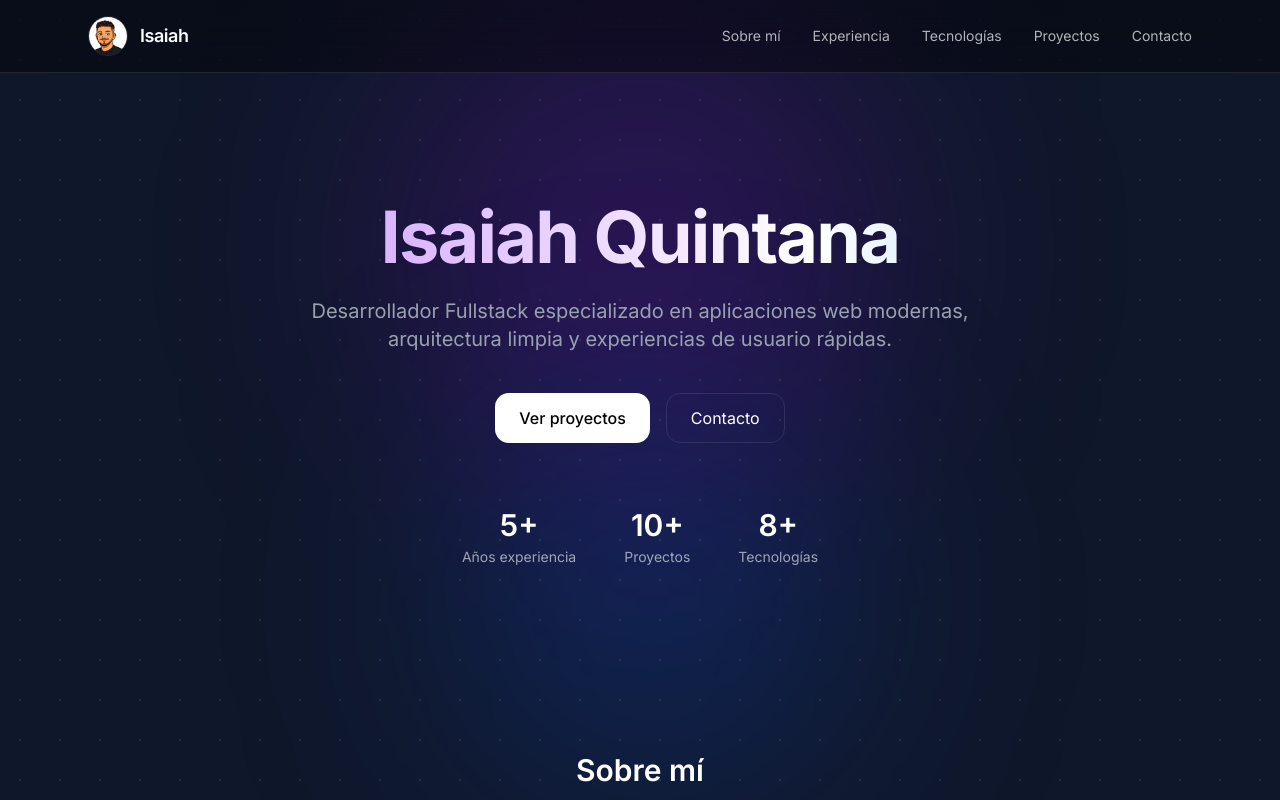
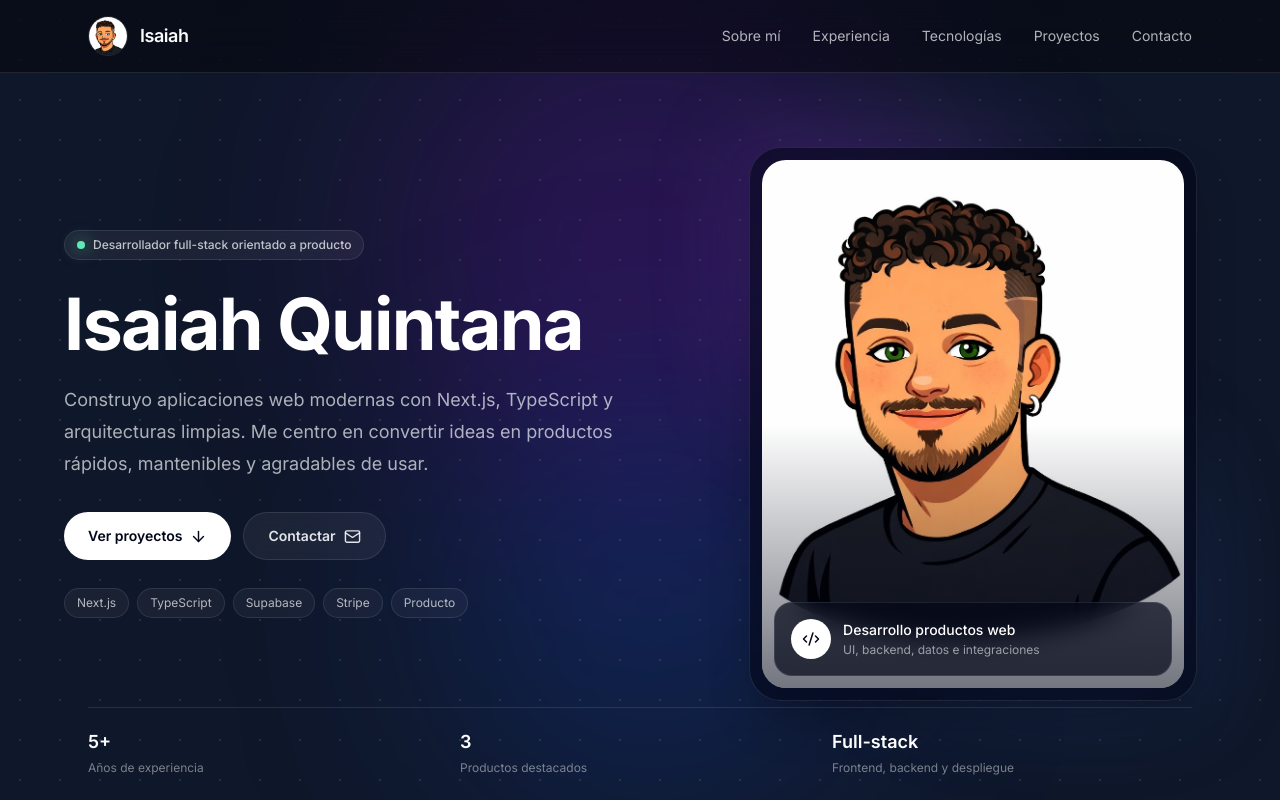
Before and after one commit to isaiahquintanadev/portfolio, a Next.js app: page / in a window 1280 px wide. Shown: the top 800 px of the page. Built offline with nearby package versions, Linux system fonts and the light colour scheme.

Commit message:
Mejoras hero

```diff
--- a/src/components/sections/Hero.tsx
+++ b/src/components/sections/Hero.tsx
@@ -1,57 +1,152 @@
 "use client";
 
+import Image from "next/image";
 import { motion } from "framer-motion";
+import { ArrowDown, Code2, Mail } from "lucide-react";
+
+const highlights = [
+  "Next.js",
+  "TypeScript",
+  "Supabase",
+  "Stripe",
+  "Producto",
+];
+
+const stats = [
+  { value: "5+", label: "Años de experiencia" },
+  { value: "3", label: "Productos destacados" },
+  { value: "Full-stack", label: "Frontend, backend y despliegue" },
+];
 
 export default function Hero() {
   return (
-    <section className="min-h-[80vh] flex items-center justify-center pt-32">
-      <div className="text-center max-w-3xl px-6">
+    <section className="relative flex min-h-[100svh] items-center overflow-hidden px-6 pb-16 pt-32 sm:pb-20">
+      <div className="mx-auto grid w-full max-w-6xl items-center gap-12 lg:grid-cols-[1.12fr_0.88fr]">
+        <div className="text-center lg:text-left">
+          <motion.div
+            initial={{ opacity: 0, y: 18 }}
+            animate={{ opacity: 1, y: 0 }}
+            transition={{ duration: 0.55, ease: "easeOut" }}
+            className="mx-auto inline-flex items-center gap-2 rounded-full border border-white/10 bg-white/[0.06] px-3 py-1.5 text-xs font-medium text-foreground/75 backdrop-blur lg:mx-0"
+          >
+            <span className="h-2 w-2 rounded-full bg-emerald-300 shadow-[0_0_18px_rgba(110,231,183,0.9)]" />
+            Desarrollador full-stack orientado a producto
+          </motion.div>
+
           <motion.h1
-          initial={{ opacity: 0, y: 30 }}
+            initial={{ opacity: 0, y: 26 }}
             animate={{ opacity: 1, y: 0 }}
-          transition={{ duration: 0.8, ease: "easeOut" }}
-          className="text-5xl md:text-7xl font-bold tracking-tight bg-gradient-to-r from-purple-400 via-white to-blue-400 bg-clip-text text-transparent animate-gradient"
+            transition={{ delay: 0.08, duration: 0.7, ease: "easeOut" }}
+            className="mt-7 text-5xl font-bold tracking-tight text-white sm:text-6xl lg:text-7xl"
           >
             Isaiah Quintana
           </motion.h1>
 
           <motion.p
-          initial={{ opacity: 0, y: 30 }}
+            initial={{ opacity: 0, y: 24 }}
             animate={{ opacity: 1, y: 0 }}
-          transition={{ delay: 0.2, duration: 0 }}
-          className="mt-6 text-xl text-gray-400"
+            transition={{ delay: 0.18, duration: 0.65, ease: "easeOut" }}
+            className="mx-auto mt-6 max-w-2xl text-base leading-8 text-foreground/68 sm:text-lg lg:mx-0"
           >
-          Desarrollador Fullstack especializado en aplicaciones web modernas,
-          arquitectura limpia y experiencias de usuario rápidas.
+            Construyo aplicaciones web modernas con Next.js, TypeScript y
+            arquitecturas limpias. Me centro en convertir ideas en productos
+            rápidos, mantenibles y agradables de usar.
           </motion.p>
 
           <motion.div
-          initial={{ opacity: 0, y: 30 }}
+            initial={{ opacity: 0, y: 22 }}
             animate={{ opacity: 1, y: 0 }}
-          transition={{ delay: 0.3, duration: 0.6 }}
-          className="mt-10 flex justify-center gap-4"
+            transition={{ delay: 0.28, duration: 0.6, ease: "easeOut" }}
+            className="mt-8 flex flex-col justify-center gap-3 sm:flex-row lg:justify-start"
           >
-          <button className="px-6 py-3 rounded-xl bg-white text-black font-medium hover:opacity-90 transition hover:scale-105 hover:shadow -xl duration-300">
+            <a
+              href="#projects"
+              className="inline-flex min-h-12 items-center justify-center gap-2 rounded-full bg-white px-6 py-3 text-sm font-semibold text-slate-950 transition hover:bg-white/90 focus:outline-none focus:ring-2 focus:ring-white/40"
+            >
               Ver proyectos
-          </button>
-          <button className="px-6 py-3 rounded-xl border border-white/10 hover:bg-white/5 transition hover:scale-105 hover:shadow -xl duration-300">
-            Contacto
-          </button>
+              <ArrowDown size={17} />
+            </a>
+            <a
+              href="#contact"
+              className="inline-flex min-h-12 items-center justify-center gap-2 rounded-full border border-white/10 bg-white/[0.06] px-6 py-3 text-sm font-semibold text-foreground/90 backdrop-blur transition hover:bg-white/10 focus:outline-none focus:ring-2 focus:ring-white/30"
+            >
+              Contactar
+              <Mail size={17} />
+            </a>
           </motion.div>
 
-        <div className="flex justify-center gap-12 mt-16">
-          {[
-            { value: "5+", label: "Años experiencia" },
-            { value: "10+", label: "Proyectos" },
-            { value: "8+", label: "Tecnologías" },
-          ].map((stat) => (
-            <div key={stat.label} className="text-center">
-              <p className="text-3xl font-semibold text-white">{stat.value}</p>
-              <p className="text-sm text-white/60 mt-1">{stat.label}</p>
+          <motion.div
+            initial={{ opacity: 0, y: 18 }}
+            animate={{ opacity: 1, y: 0 }}
+            transition={{ delay: 0.38, duration: 0.6, ease: "easeOut" }}
+            className="mt-7 flex flex-wrap justify-center gap-2 lg:justify-start"
+          >
+            {highlights.map((item) => (
+              <span
+                key={item}
+                className="rounded-full border border-white/10 bg-white/[0.045] px-3 py-1.5 text-xs text-foreground/70"
+              >
+                {item}
+              </span>
+            ))}
+          </motion.div>
+        </div>
+
+        <motion.div
+          initial={{ opacity: 0, scale: 0.96, y: 20 }}
+          animate={{ opacity: 1, scale: 1, y: 0 }}
+          transition={{ delay: 0.2, duration: 0.7, ease: "easeOut" }}
+          className="relative mx-auto w-full max-w-sm lg:max-w-md"
+        >
+          <div className="absolute -inset-6 rounded-[2rem] bg-[radial-gradient(circle_at_30%_20%,rgba(168,85,247,0.24),transparent_42%),radial-gradient(circle_at_70%_80%,rgba(59,130,246,0.2),transparent_40%)] blur-2xl" />
+
+          <div className="relative overflow-hidden rounded-[2rem] border border-white/10 bg-slate-950/60 p-3 shadow-2xl shadow-black/30 backdrop-blur-xl">
+            <div className="relative aspect-[4/5] overflow-hidden rounded-[1.5rem] bg-[linear-gradient(145deg,rgba(255,255,255,0.08),rgba(255,255,255,0.02)),radial-gradient(circle_at_50%_18%,rgba(255,255,255,0.12),transparent_38%)]">
+              <Image
+                src="/avatar.jpeg"
+                alt="Retrato ilustrado de Isaiah Quintana"
+                fill
+                priority
+                sizes="(min-width: 1024px) 420px, 80vw"
+                className="object-cover object-[center_18%]"
+              />
+              <div className="absolute inset-0 bg-gradient-to-t from-slate-950/55 via-transparent to-transparent" />
+            </div>
+
+            <div className="absolute bottom-6 left-6 right-6 rounded-2xl border border-white/10 bg-slate-950/70 p-4 backdrop-blur-md">
+              <div className="flex items-center gap-3">
+                <div className="inline-flex h-10 w-10 shrink-0 items-center justify-center rounded-full bg-white text-slate-950">
+                  <Code2 size={18} />
+                </div>
+                <div>
+                  <p className="text-sm font-medium text-white">
+                    Desarrollo productos web
+                  </p>
+                  <p className="mt-0.5 text-xs text-white/55">
+                    UI, backend, datos e integraciones
+                  </p>
+                </div>
+              </div>
+            </div>
+          </div>
+        </motion.div>
+      </div>
+
+      <motion.div
+        initial={{ opacity: 0, y: 14 }}
+        animate={{ opacity: 1, y: 0 }}
+        transition={{ delay: 0.55, duration: 0.6, ease: "easeOut" }}
+        className="absolute bottom-6 left-1/2 hidden w-full max-w-6xl -translate-x-1/2 px-6 sm:block"
+      >
+        <div className="grid gap-3 border-t border-white/10 pt-5 sm:grid-cols-3">
+          {stats.map((stat) => (
+            <div key={stat.label}>
+              <p className="text-lg font-semibold text-white">{stat.value}</p>
+              <p className="mt-1 text-xs text-white/45">{stat.label}</p>
             </div>
           ))}
         </div>
-      </div>
+      </motion.div>
     </section>
   );
 }
```
Lines whose indentation alone changed are shown as unchanged.
